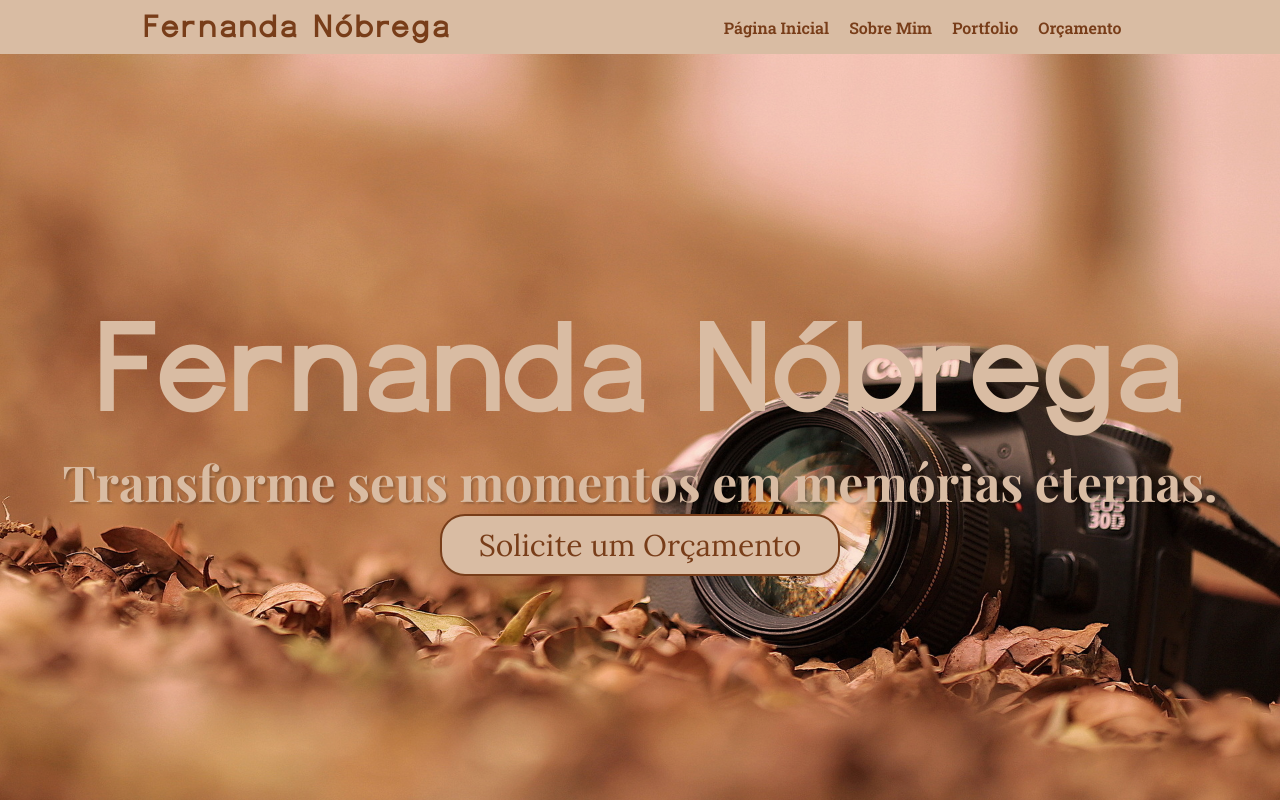
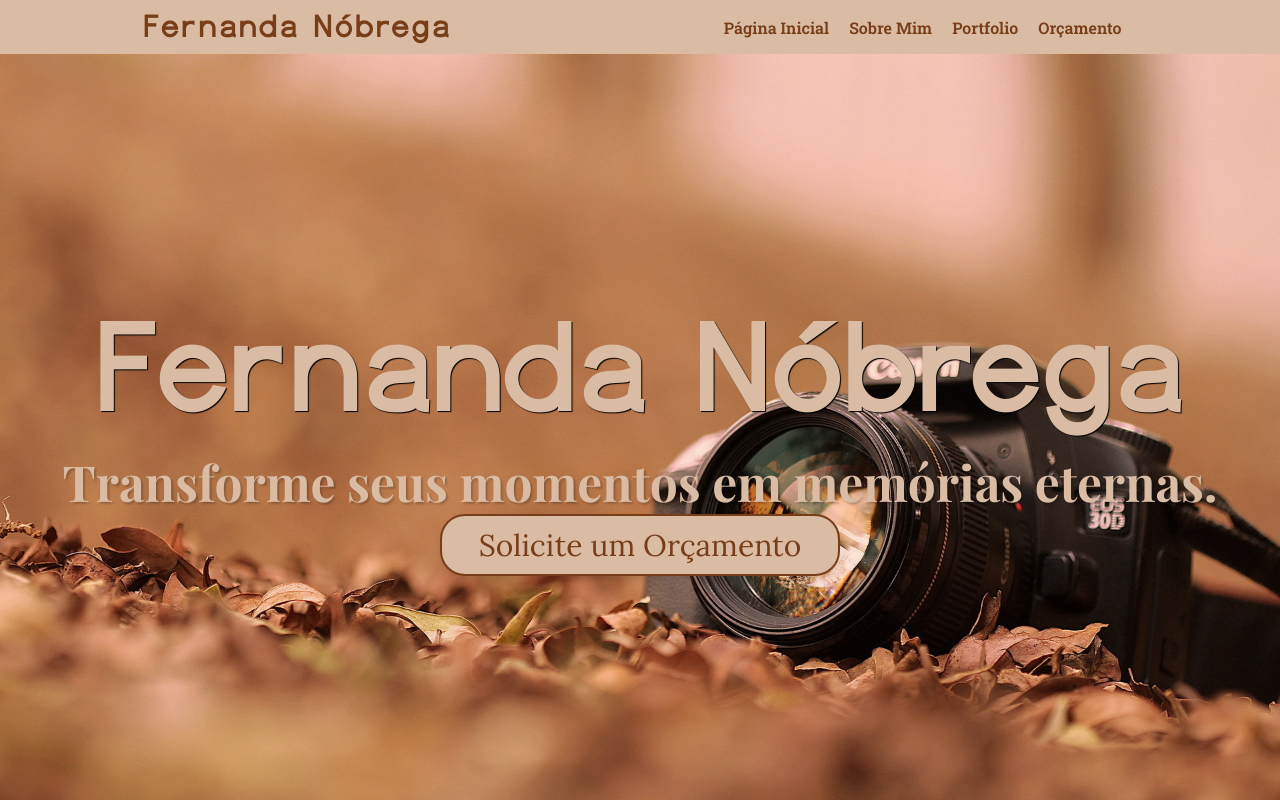
Before and after one commit to ArielFSantos/Fernanda_Nobrega, a React (Create React App) app in the folder nobrega/: page / in a window 1280 px wide. Shown: the top 800 px of the page. Built offline with nearby package versions, Linux system fonts and the light colour scheme; a web font is replaced by a local one.

Commit message:
text-shadow
inserido text-shadow para melhorar visualização do nome

```diff
--- a/nobrega/src/components/Pages/home/home.css
+++ b/nobrega/src/components/Pages/home/home.css
@@ -47,6 +47,7 @@ main {
   font-family: 'Dutismo', sans-serif;
   letter-spacing: 3px;
   font-size: 8rem;
+  text-shadow: 1px 1px 1px black;
   color: var(--cor01);
 }
 .tittleHome{
@@ -206,4 +207,5 @@ main {
     background-image: url(../../../image/bg_home_p.jpg);
     position: top;
   }
+
 }
```
